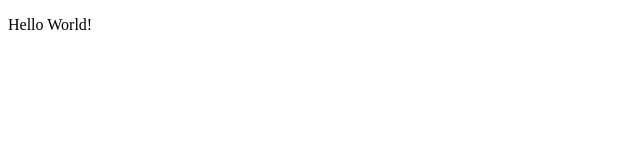
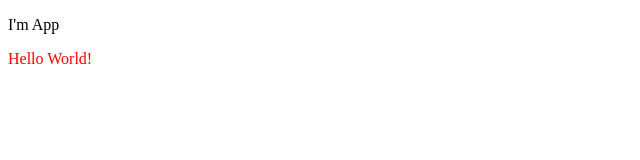
Before and after one commit to WeiHaoEric/ZTM_Vue3, a Vue app in the folder ch6/component/: page / in a window 1280 px wide. Shown: the top 160 px of the page, without its empty margins (0-640 px from the left). Built offline with nearby package versions, Linux system fonts and the light colour scheme.

Commit message:
add style with scoped

```diff
--- a/ch6/component/src/App.vue
+++ b/ch6/component/src/App.vue
@@ -1,4 +1,6 @@
 <template>
+  <p>I'm App</p>
+  <!-- 新增I'm App -->
   <Greeting></Greeting>
 </template>
 
--- a/ch6/component/src/components/Greeting.vue
+++ b/ch6/component/src/components/Greeting.vue
@@ -12,3 +12,9 @@ export default {
   },
 };
 </script>
+
+<style scoped>
+p {
+  color: red;
+}
+</style>
```
